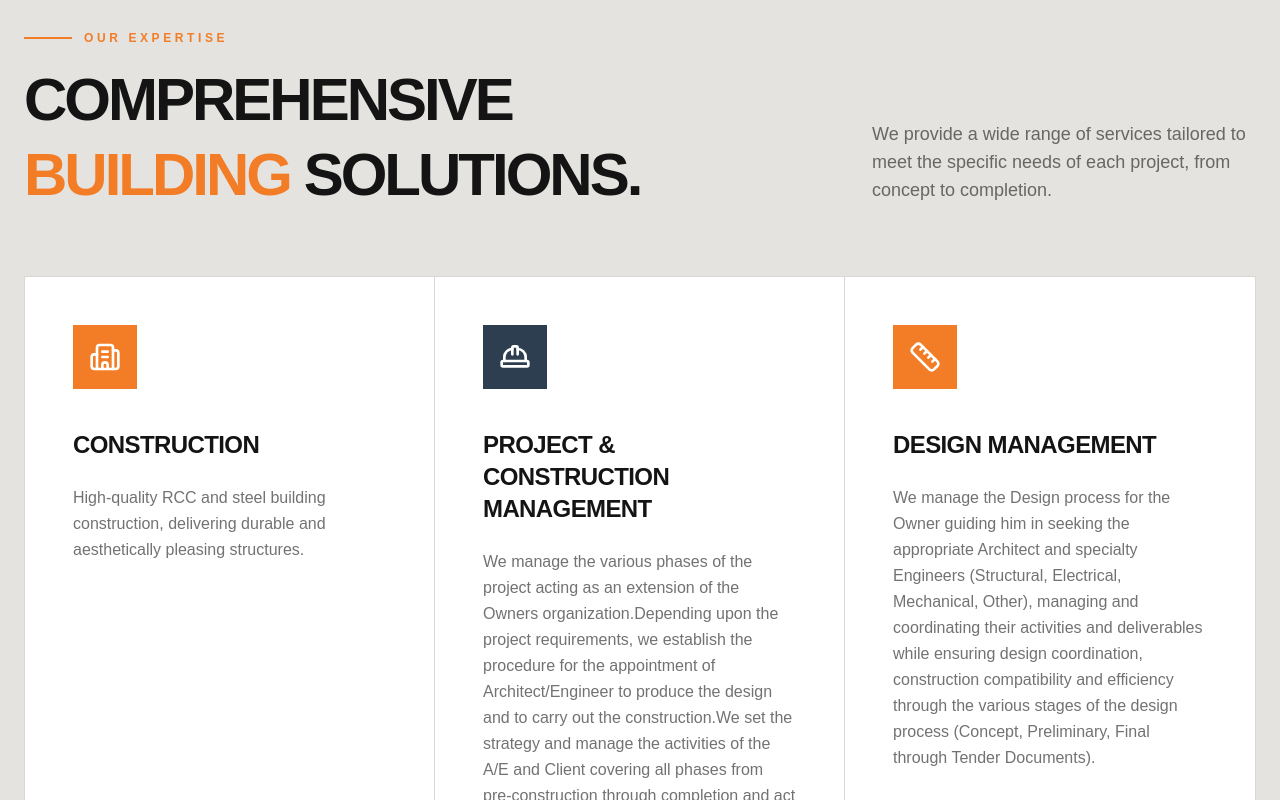
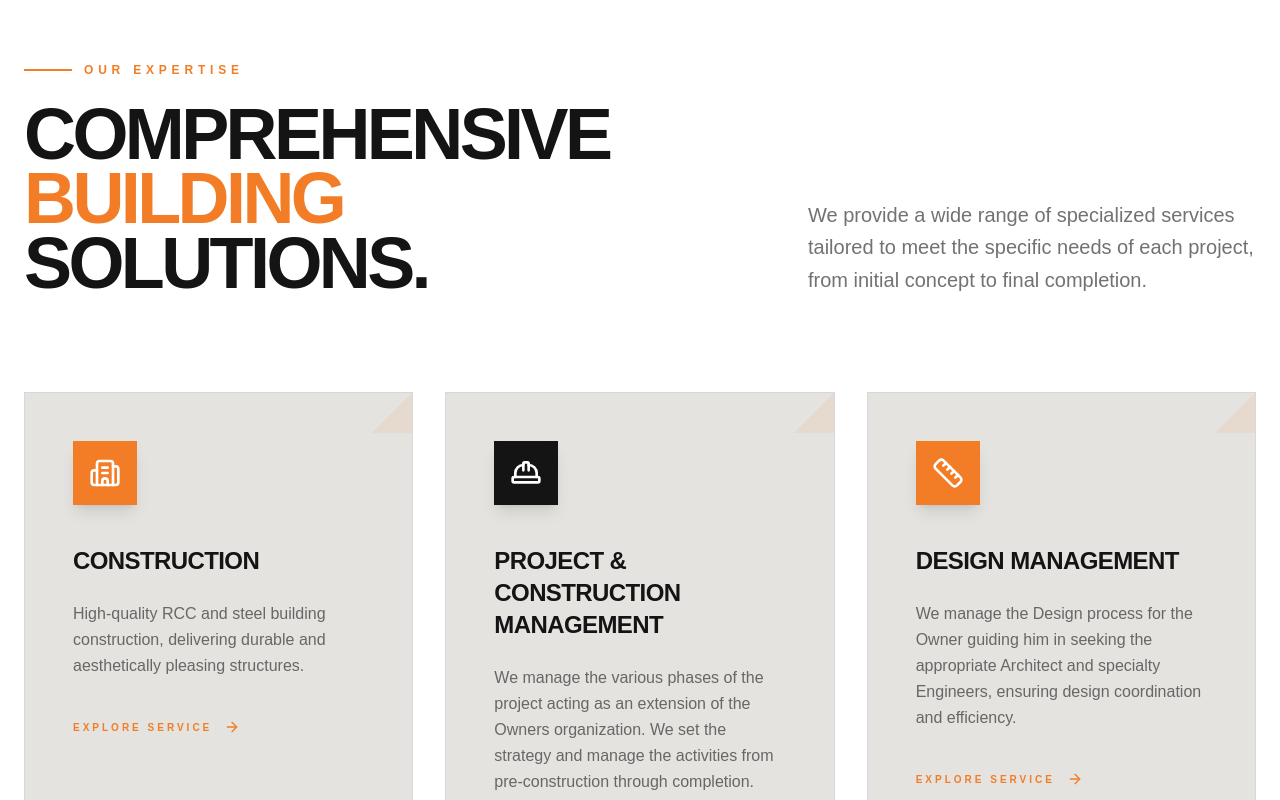
Before and after one commit to mkError420/Acier-Building-Tech, a React (Vite) app: page / in a window 1280 px wide. Shown: the part 3300-4100 px from the top of the page. Built offline with nearby package versions, Linux system fonts and the light colour scheme.

Commit message:
feat: Update services descriptions and icons
Refine descriptions for Project & Construction Management and Design Management services. Update the Hammer icon to ArrowRight for better visual representation in the Services section.

```diff
--- a/src/components/Services.tsx
+++ b/src/components/Services.tsx
@@ -1,6 +1,5 @@
 import { motion } from "motion/react";
-import { Building2, HardHat, Hammer, Ruler, Shield, Zap } from "lucide-react";
-import { Card, CardContent, CardHeader, CardTitle, CardDescription } from "@/components/ui/card";
+import { Building2, HardHat, Hammer, Ruler, Shield, ArrowRight } from "lucide-react";
 
 const services = [
   {
@@ -11,25 +10,25 @@ const services = [
   },
   {
     title: "Project & Construction Management",
-    description: "We manage the various phases of the project acting as an extension of the Owners organization.Depending upon the project requirements, we establish the procedure for the appointment of Architect/Engineer to produce the design and to carry out the construction.We set the strategy and manage the activities of the A/E and Client covering all phases from pre-construction through completion and act as the single point of contact with the Owner.",
+    description: "We manage the various phases of the project acting as an extension of the Owners organization. We set the strategy and manage the activities from pre-construction through completion.",
     icon: HardHat,
-    color: "bg-brand-steel",
+    color: "bg-brand-dark",
   },
   {
     title: "Design Management",
-    description: "We manage the Design process for the Owner guiding him in seeking the appropriate Architect and specialty Engineers (Structural, Electrical, Mechanical, Other), managing and coordinating their activities and deliverables while ensuring design coordination, construction compatibility and efficiency through the various stages of the design process (Concept, Preliminary, Final through Tender Documents).",
+    description: "We manage the Design process for the Owner guiding him in seeking the appropriate Architect and specialty Engineers, ensuring design coordination and efficiency.",
     icon: Ruler,
     color: "bg-brand-orange",
   },
   {
     title: "Tender Management",
-    description: "We manage the Tender process on behalf of the Owner by short-listing qualified contractors from our extensive database of contractors and vendors, distributing the Tender Documents, following up on Tender queries, evaluating bids technically and commercially and making recommendations to the Owner.",
+    description: "We manage the Tender process on behalf of the Owner by short-listing qualified contractors, evaluating bids technically and commercially and making recommendations.",
     icon: Hammer,
-    color: "bg-brand-steel",
+    color: "bg-brand-dark",
   },
   {
     title: "Client Representation",
-    description: "We represent the Owner and monitor the works of the various parties (Project Manager, A/E, Consultant, Contractor) acting as the point of contact between the Owner and the involved parties and coordinate matters that require his approval in an efficient fashion giving him advise to make correct decisions",
+    description: "We represent the Owner and monitor the works of the various parties acting as the point of contact between the Owner and the involved parties.",
     icon: Shield,
     color: "bg-brand-orange",
   }
@@ -37,53 +36,81 @@ const services = [
 
 export default function Services() {
   return (
-    <section id="services" className="py-24 bg-brand-light">
+    <section id="services" className="py-32 bg-white relative overflow-hidden">
+      {/* Background Decorative Elements */}
+      <div className="absolute top-0 right-0 w-1/3 h-1/3 bg-brand-orange/5 blur-[120px] -z-10 rounded-full" />
+      <div className="absolute bottom-0 left-0 w-1/4 h-1/4 bg-brand-dark/5 blur-[100px] -z-10 rounded-full" />
+
       <div className="container mx-auto px-6">
-        <div className="flex flex-col md:flex-row md:items-end justify-between mb-16 gap-8">
-          <div className="max-w-2xl">
-            <div className="flex items-center gap-3 mb-4">
+        <div className="flex flex-col lg:flex-row lg:items-end justify-between mb-24 gap-12">
+          <div className="max-w-3xl">
+            <motion.div
+              initial={{ opacity: 0, x: -20 }}
+              whileInView={{ opacity: 1, x: 0 }}
+              viewport={{ once: true }}
+              className="flex items-center gap-3 mb-6"
+            >
               <div className="h-[2px] w-12 bg-brand-orange" />
-              <span className="text-brand-orange uppercase tracking-[0.3em] text-xs font-bold">
+              <span className="text-brand-orange uppercase tracking-[0.4em] text-xs font-black">
                 Our Expertise
               </span>
-            </div>
-            <h2 className="text-4xl md:text-6xl font-bold text-brand-dark leading-tight tracking-tighter uppercase">
+            </motion.div>
+            <motion.h2
+              initial={{ opacity: 0, y: 30 }}
+              whileInView={{ opacity: 1, y: 0 }}
+              viewport={{ once: true }}
+              transition={{ duration: 0.8 }}
+              className="text-5xl md:text-7xl font-black text-brand-dark leading-[0.9] tracking-tighter uppercase"
+            >
               Comprehensive <br />
               <span className="text-brand-orange">Building</span> Solutions.
-            </h2>
+            </motion.h2>
           </div>
-          <p className="text-brand-dark/60 text-lg max-w-sm mb-2 font-light">
-            We provide a wide range of services tailored to meet the specific needs of each project, from concept to completion.
-          </p>
+          <motion.p
+            initial={{ opacity: 0, y: 20 }}
+            whileInView={{ opacity: 1, y: 0 }}
+            viewport={{ once: true }}
+            transition={{ duration: 0.8, delay: 0.2 }}
+            className="text-brand-dark/60 text-lg md:text-xl max-w-md font-light leading-relaxed"
+          >
+            We provide a wide range of specialized services tailored to meet the specific needs of each project, from initial concept to final completion.
+          </motion.p>
         </div>
 
-        <div className="grid grid-cols-1 md:grid-cols-2 lg:grid-cols-3 gap-0 border border-brand-dark/5">
+        <div className="grid grid-cols-1 md:grid-cols-2 lg:grid-cols-3 gap-8">
           {services.map((service, index) => (
             <motion.div
               key={service.title}
-              initial={{ opacity: 0, y: 20 }}
+              initial={{ opacity: 0, y: 30 }}
               whileInView={{ opacity: 1, y: 0 }}
               viewport={{ once: true }}
-              transition={{ duration: 0.5, delay: index * 0.1 }}
-              className="group border-r border-b border-brand-dark/5 last:border-r-0 lg:[&:nth-child(3n)]:border-r-0"
+              transition={{ duration: 0.6, delay: index * 0.1 }}
+              whileHover={{ y: -10 }}
+              className="group relative bg-brand-light p-10 lg:p-12 border border-brand-dark/5 hover:border-brand-orange/20 transition-all duration-500"
             >
-              <div className="bg-white p-12 hover:bg-brand-dark transition-all duration-500 h-full">
-                <div className={`${service.color} w-16 h-16 flex items-center justify-center mb-10 rounded-none transform group-hover:rotate-[15deg] transition-all duration-500`}>
+              {/* Hover Background Effect */}
+              <div className="absolute inset-0 bg-brand-dark opacity-0 group-hover:opacity-100 transition-opacity duration-500 -z-10" />
+
+              <div className="relative z-10">
+                <div className={`${service.color} w-16 h-16 flex items-center justify-center mb-10 rounded-none transform group-hover:rotate-[15deg] group-hover:scale-110 transition-all duration-500 shadow-lg group-hover:shadow-brand-orange/20`}>
                   <service.icon className="w-8 h-8 text-white" />
                 </div>
 
-                <h3 className="text-2xl font-bold text-brand-dark group-hover:text-white mb-6 uppercase tracking-tight transition-colors">
+                <h3 className="text-2xl font-black text-brand-dark group-hover:text-white mb-6 uppercase tracking-tight transition-colors duration-500">
                   {service.title}
                 </h3>
-                <p className="text-brand-dark/60 group-hover:text-white/60 leading-relaxed font-light transition-colors">
+                <p className="text-brand-dark/60 group-hover:text-white/60 leading-relaxed font-light transition-colors duration-500 mb-10">
                   {service.description}
                 </p>
 
-                <div className="mt-10 flex items-center gap-3 text-brand-orange font-bold text-[10px] uppercase tracking-[0.2em] opacity-0 group-hover:opacity-100 translate-y-4 group-hover:translate-y-0 transition-all duration-500">
-
-                  <div className="h-[1px] w-10 bg-brand-orange" />
+                <div className="flex items-center gap-3 text-brand-orange font-black text-[10px] uppercase tracking-[0.3em] group-hover:translate-x-2 transition-transform duration-500">
+                  <span>Explore Service</span>
+                  <ArrowRight className="w-4 h-4" />
                 </div>
               </div>
+
+              {/* Decorative Corner Element */}
+              <div className="absolute top-0 right-0 w-0 h-0 border-t-[40px] border-r-[40px] border-t-transparent border-r-brand-orange/10 group-hover:border-r-brand-orange/30 transition-colors duration-500" />
             </motion.div>
           ))}
         </div>
```
